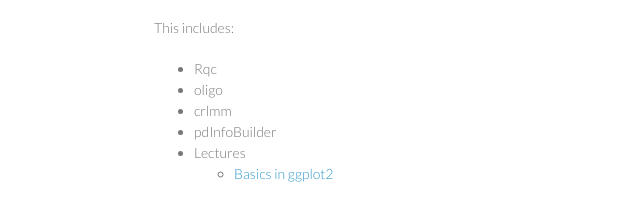
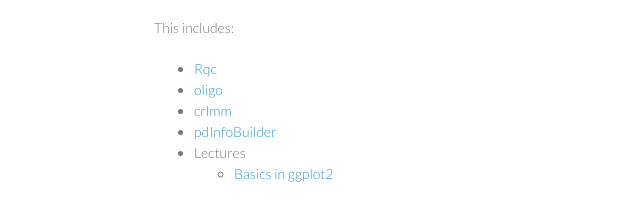
Before and after one commit to labbcb/labbcb.github.io.old, a plain HTML site: page index.html in a window 1280 px wide. Shown: the part 154-355 px from the top of the page, 416-1056 px from the left. Drawn offline with Linux system fonts and the light colour scheme.

Commit message:
Adding first round of pages

```diff
--- a/index.html
+++ b/index.html
@@ -26,13 +26,13 @@
 	<p>Our focus is on the development of statistical tools for the analysis of high-throughput biological data, like microarrays and Next-Generation Sequencing.</p>
 	<p>This includes:</p>
 	<ul>
-	  <li>Rqc</li>
-	  <li>oligo</li>
-	  <li>crlmm</li>
-	  <li>pdInfoBuilder</li>
+	  <li><a href="labbcb.github.io/Rqc">Rqc</a></li>
+	  <li><a href="labbcb.github.io/oligo">oligo</a></li>
+	  <li><a href="labbcb.github.io/crlmm">crlmm</a></li>
+	  <li><a href="labbcb.github.io/pdInfoBuilder">pdInfoBuilder</a></li>
 	  <li>Lectures</li>
 	  <ul>
-	    <li><a ref="http://labbcb.github.io/basics/ggplotBasics.html">Basics in ggplot2</a></li>
+	    <li><a href="http://labbcb.github.io/basics/ggplotBasics.html">Basics in ggplot2</a></li>
 	  </ul>
 	</ul>
 	<h1>People</h1>
```
